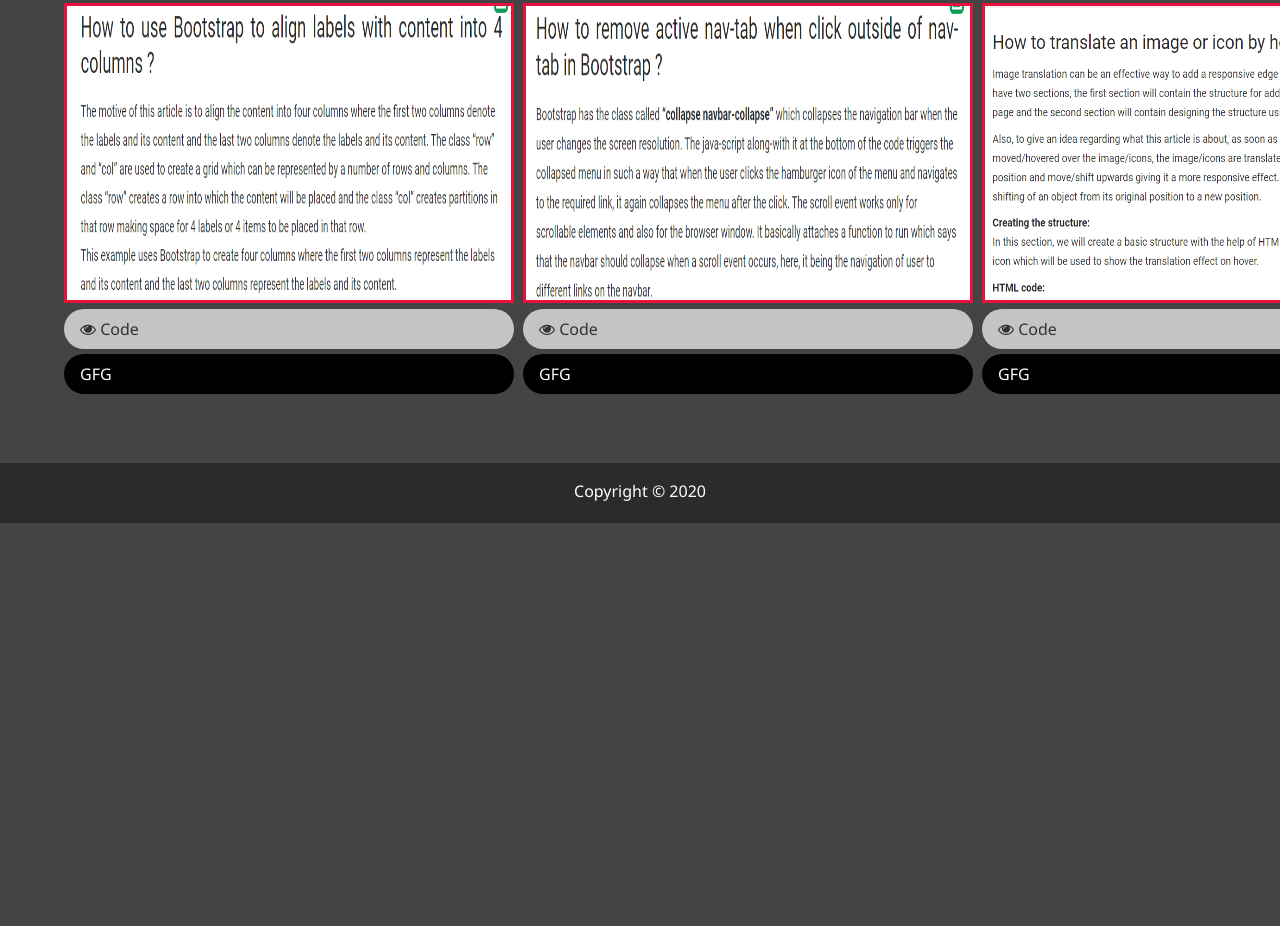
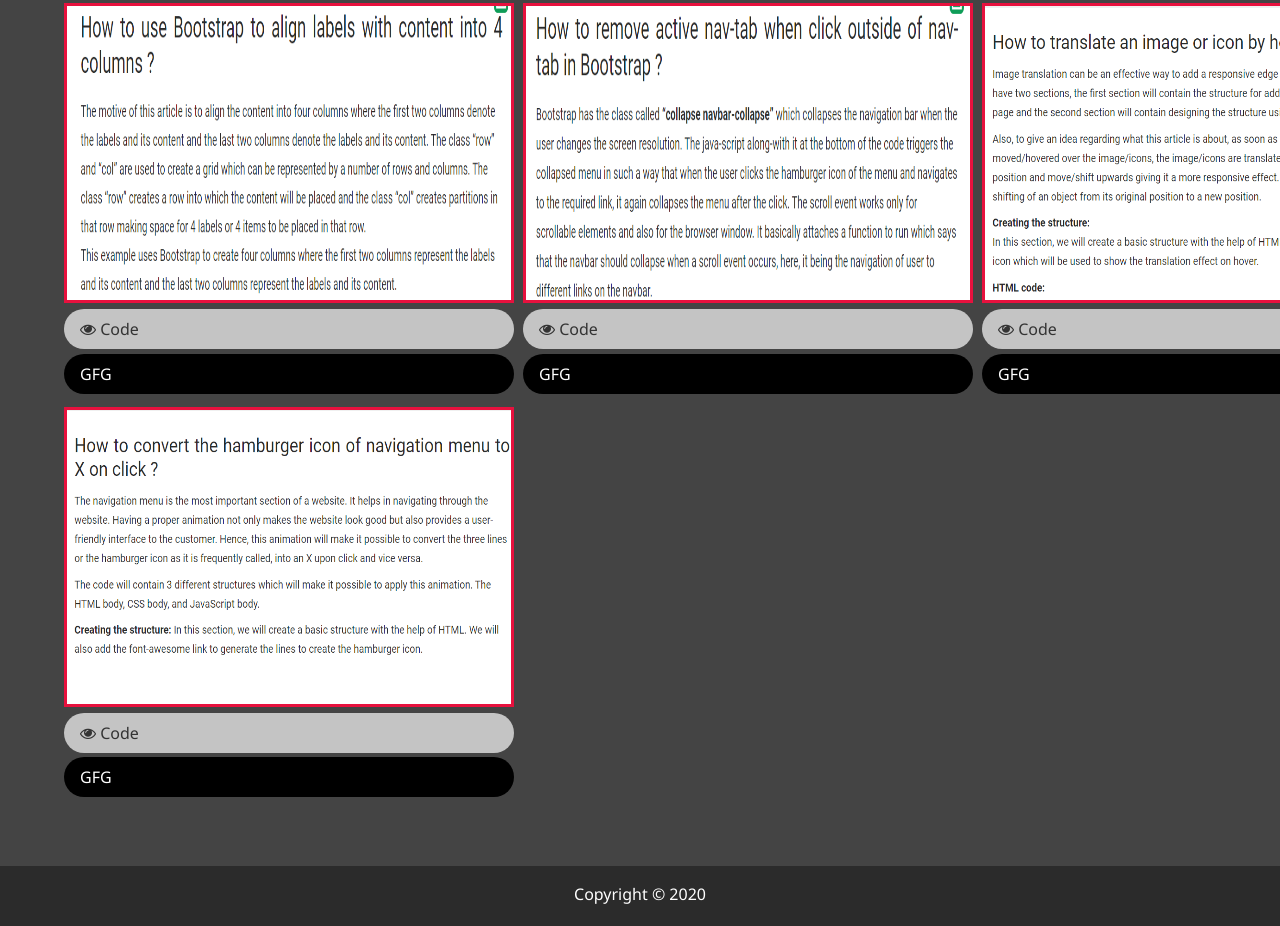
Before and after one commit to YashGandhi21/Yash, a website: page my_portfolio/work.html in a window 1280 px wide. Shown: the part 683-1609 px from the top of the page. Before the commit the page ends 1206 px from the top, so only its background shows below. Drawn offline with Linux system fonts and the light colour scheme.

Commit message:
New code added

```diff
--- a/my_portfolio/work.html
+++ b/my_portfolio/work.html
@@ -179,6 +179,28 @@
             <i class="" aria-hidden="true"></i> GFG
           </a>
         </div>
+
+        <div class="item">
+          <a
+            href="https://www.geeksforgeeks.org/how-to-convert-the-hamburger-icon-of-navigation-menu-to-x-on-click/"
+          >
+            <img src="./img/projects/Article4.png" alt="Article3" />
+          </a>
+
+          <a
+            href="https://www.geeksforgeeks.org/how-to-convert-the-hamburger-icon-of-navigation-menu-to-x-on-click/"
+            class="btn-light"
+          >
+            <i class="fa fa-eye" aria-hidden="true"></i> Code
+          </a>
+
+          <a
+            href="https://www.geeksforgeeks.org/how-to-convert-the-hamburger-icon-of-navigation-menu-to-x-on-click/"
+            class="btn-dark"
+          >
+            <i class="" aria-hidden="true"></i> GFG
+          </a>
+        </div>
       </div>
     </main>
 
```
Also changed, not shown: my_portfolio/img/projects/Article4.png (added).
